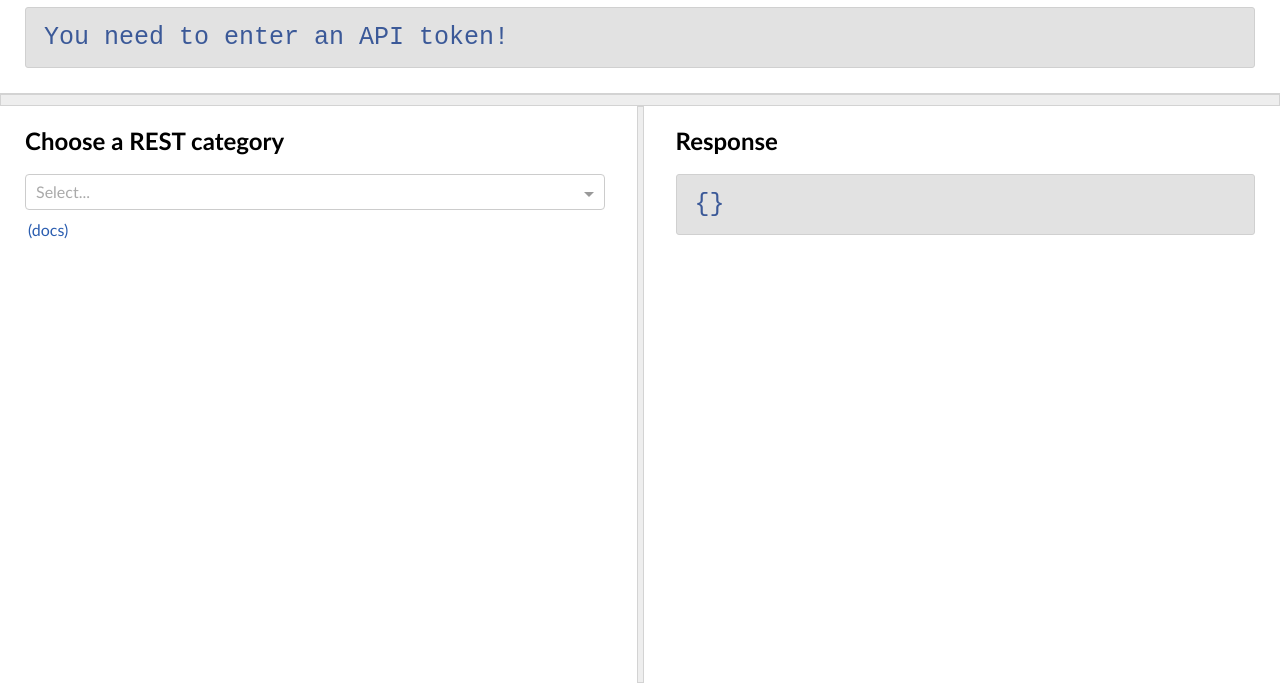
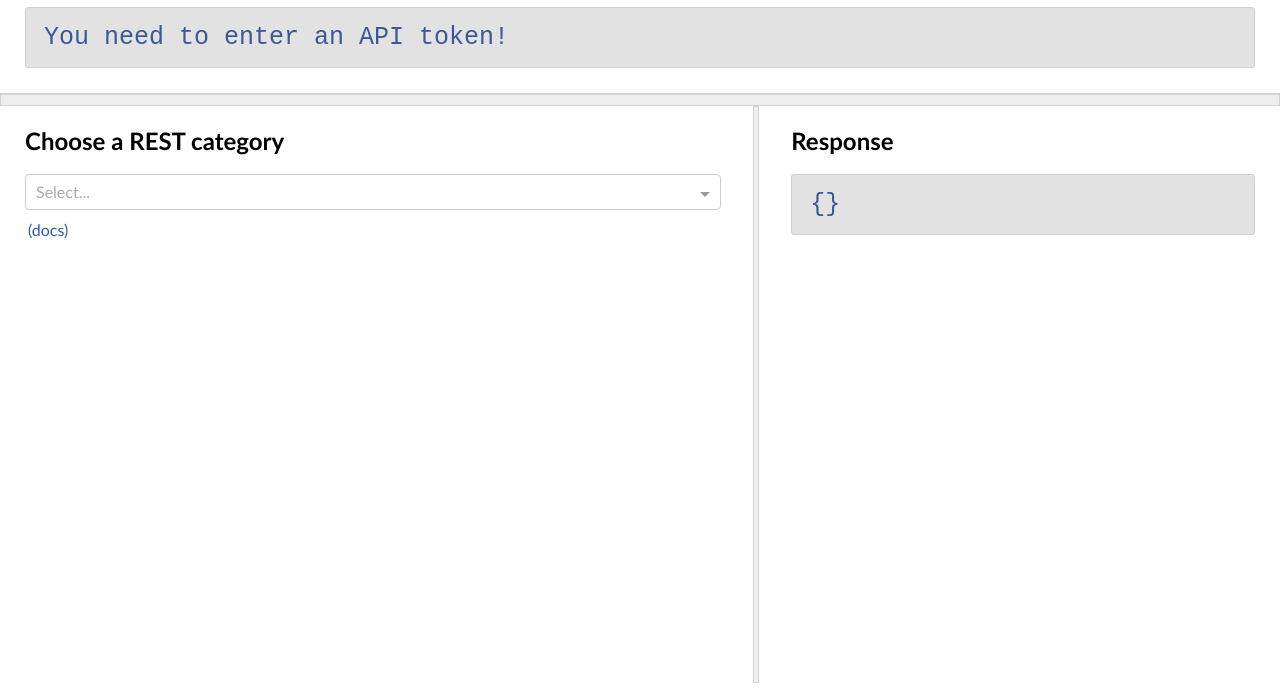
Before and after one commit to sarahs/rest-explorer, a React app: page / in a window 1280 px wide. Shown: the part 117-810 px from the top of the page. Built offline with nearby package versions, Linux system fonts and the light colour scheme; no server answers.

Commit message:
Making left panel a bit wider, to account for table

```diff
--- a/src/assets/App.css
+++ b/src/assets/App.css
@@ -158,14 +158,12 @@ button:focus, input[type="button" i]:focus {
 }
 
 .left-panel {
-  flex: 1 1 0%;
-  width: 50%;
+  width: 60%;
   padding-right: 2.5%;
 }
 
 .right-panel {
-  flex: 1 1 0%;
-  width: 50%;
+  width: 40%;
   padding-left: 2.5%;
 }
 
```
